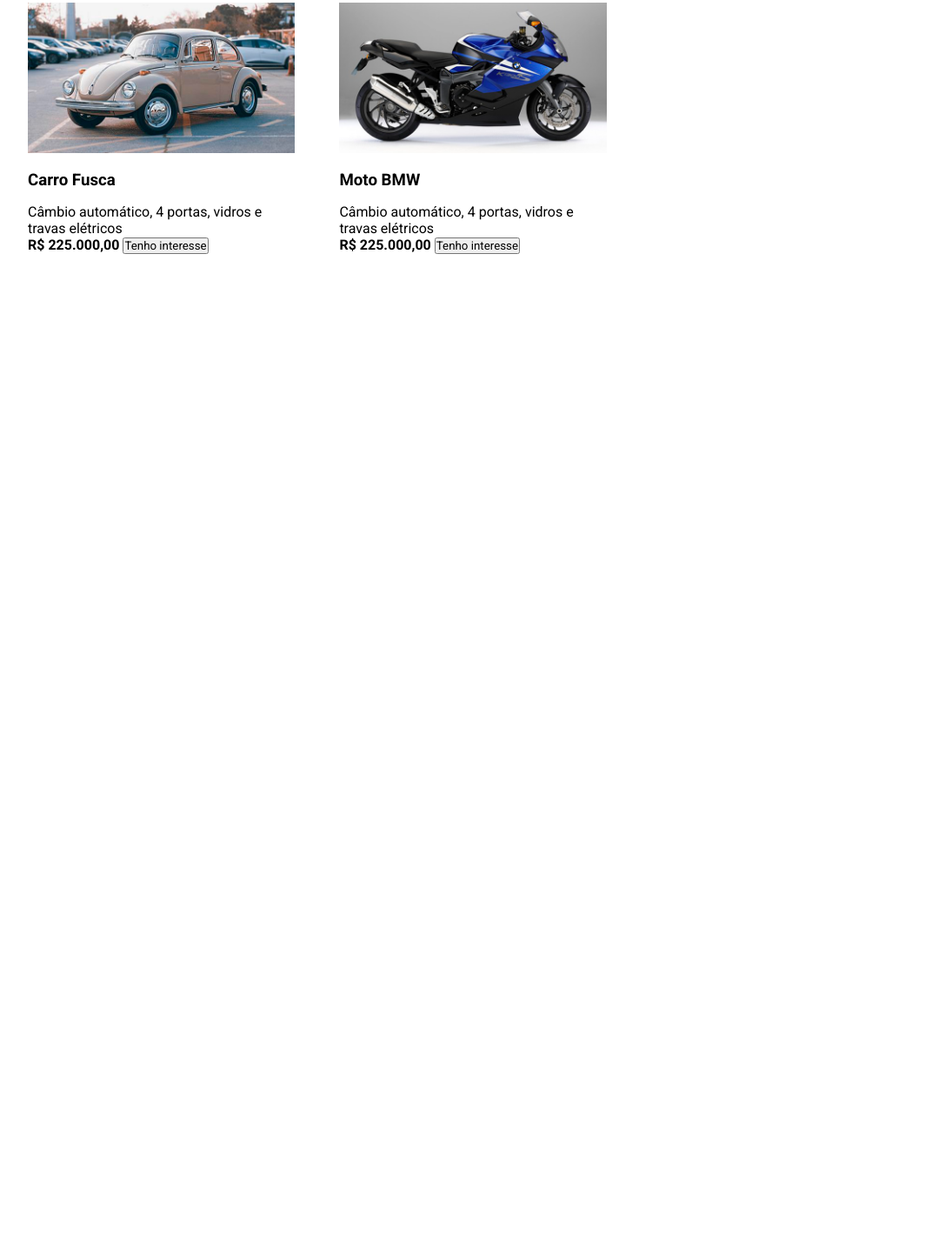
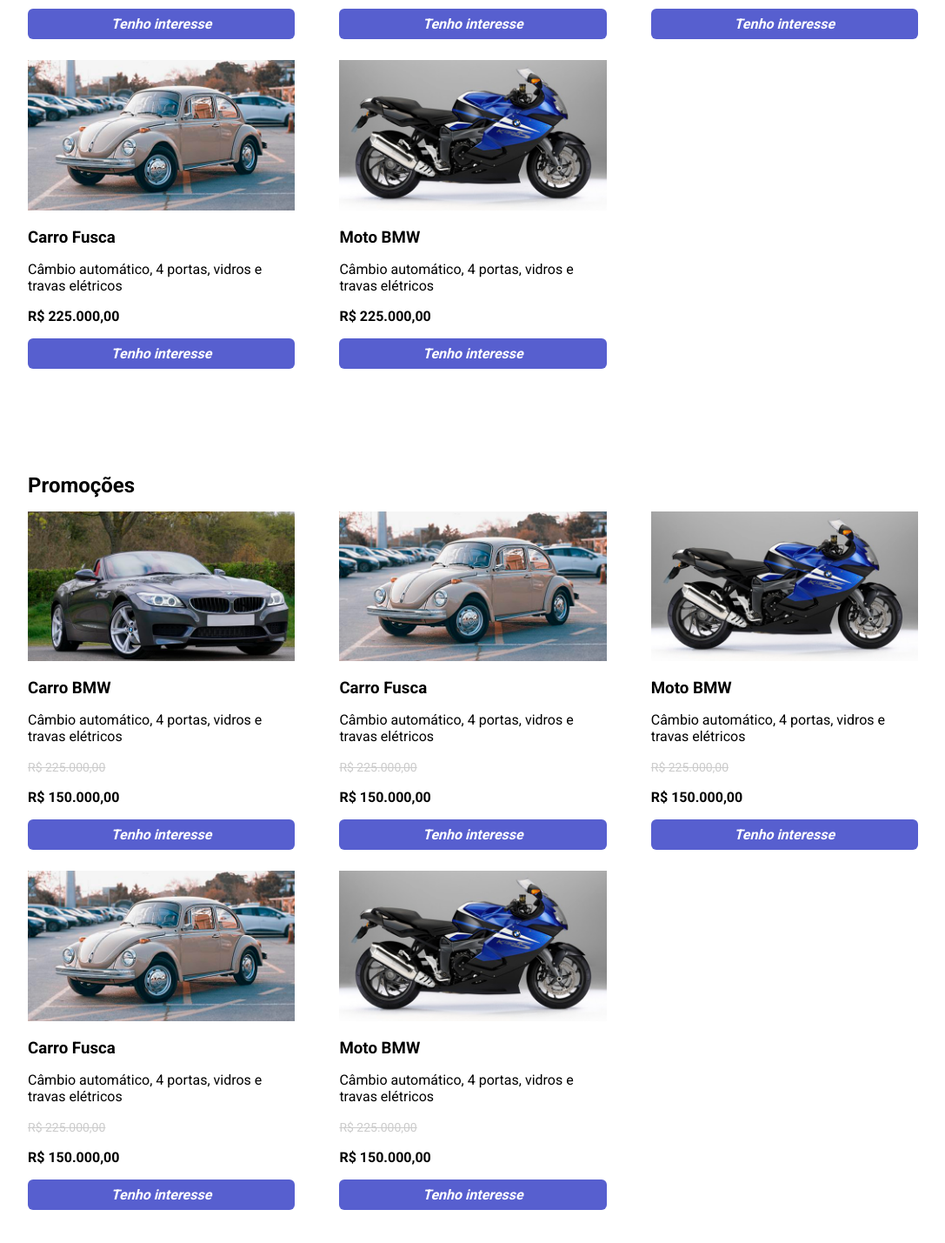
Before and after one commit to r-almeida92/MODULO-10, a plain HTML site: page index.html in a window 1280 px wide. Shown: the part 1099-2528 px from the top of the page at 87% size, without its empty margins (96-1183 px from the left). Before the commit the page ends 1463 px from the top, so only its background shows below. Drawn offline with nearby package versions, Linux system fonts and the light colour scheme.

Commit message:
update downcase and style older price in promotion section

```diff
--- a/index.html
+++ b/index.html
@@ -116,6 +116,74 @@
         </div>
     </section>
 
+    <section>
+        <div class="container">
+            <h2>Promoções</h2>
+            <ul class="container-flex lista-veiculos">
+                <li>
+                    <img src="images\carro-bmw.png" alt="">
+                    <h3>Carro BMW</h3>
+                    <p>
+                        Câmbio automático, 4 portas, vidros e travas elétricos
+                    </p>
+                    <div class="price">
+                        <del>R$ 225.000,00</del>
+                        <strong>R$ 150.000,00</strong>
+                    </div>
+                    <button type="button">Tenho interesse</button>
+                </li>
+                <li class="item-central">
+                    <img src="images\fusca.png" alt="">
+                    <h3>Carro Fusca</h3>
+                    <p>
+                        Câmbio automático, 4 portas, vidros e travas elétricos
+                    </p>
+                    <div class="price">
+                        <del>R$ 225.000,00</del>
+                        <strong>R$ 150.000,00</strong>
+                    </div>
+                    <button type="button">Tenho interesse</button>
+                </li>
+                <li>
+                    <img src="images\moto-bmw.png" alt="">
+                    <h3>Moto BMW</h3>
+                    <p>
+                        Câmbio automático, 4 portas, vidros e travas elétricos
+                    </p>
+                    <div class="price">
+                        <del>R$ 225.000,00</del>
+                        <strong>R$ 150.000,00</strong>
+                    </div>
+                    <button type="button">Tenho interesse</button>
+                </li>
+                <li>
+                    <img src="images\fusca.png" alt="">
+                    <h3>Carro Fusca</h3>
+                    <p>
+                        Câmbio automático, 4 portas, vidros e travas elétricos
+                    </p>
+                    <div class="price">
+                        <del>R$ 225.000,00</del>
+                        <strong>R$ 150.000,00</strong>
+                    </div>
+                    <button type="button">Tenho interesse</button>
+                </li>
+                <li class="item-central">
+                    <img src="images\moto-bmw.png" alt="">
+                    <h3>Moto BMW</h3>
+                    <p>
+                        Câmbio automático, 4 portas, vidros e travas elétricos
+                    </p>
+                    <div class="price">
+                        <del>R$ 225.000,00</del>
+                        <strong>R$ 150.000,00</strong>
+                    </div>
+                    <button type="button">Tenho interesse</button>
+                </li>
+            </ul>
+        </div>
+    </section>
+
     <script type="text/javascript" src="https://code.jquery.com/jquery-1.11.0.min.js"></script>
     <script type="text/javascript" src="https://code.jquery.com/jquery-migrate-1.2.1.min.js"></script>
     <script type="text/javascript" src="https://cdn.jsdelivr.net/npm/slick-carousel@1.8.1/slick/slick.min.js"></script>
--- a/main.css
+++ b/main.css
@@ -99,3 +99,32 @@ section h2 {
 .item-central {
     margin: 0 5%;
 }
+
+.lista-veiculos li button {
+    display: block;
+    width: 100%;
+    padding: 8px 0;
+    border: none;
+    background-color: #575fcf;
+    color: #ffffff;
+    font-size: 16px;
+    font-weight: bold;
+    font-style: italic;
+    cursor: pointer;
+    border-radius: 6px;
+}
+
+.lista-veiculos li strong {
+    margin: 16px 0;
+    display: block;
+}
+
+.price {
+    margin: 16px 0;
+    display: block;
+}
+
+.price del {
+    color: #ccc;
+    font-size: 14px;
+}
```
